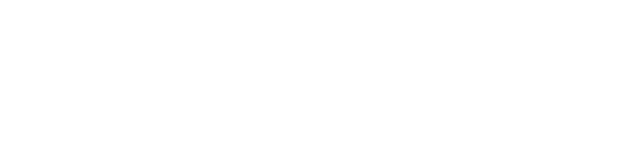
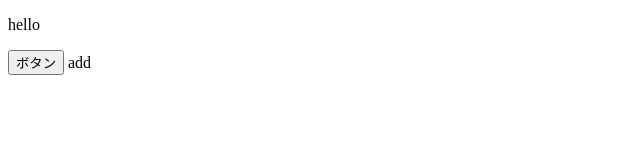
Before and after one commit to taku0801/git_test, a plain HTML site: page index.html in a window 1280 px wide. Shown: the whole page, without its empty margins (0-640 px from the left). Drawn offline with Linux system fonts and the light colour scheme.

Commit message:
ボタンのついか

```diff
--- a/index.html
+++ b/index.html
@@ -5,6 +5,7 @@
     <title>GIT&GITHUBテスト</title>
   </head>
   <body>
-
+    <p>hello</p>
+    <button>ボタン</button>
   </body>
-</html>
+</html>add
```
